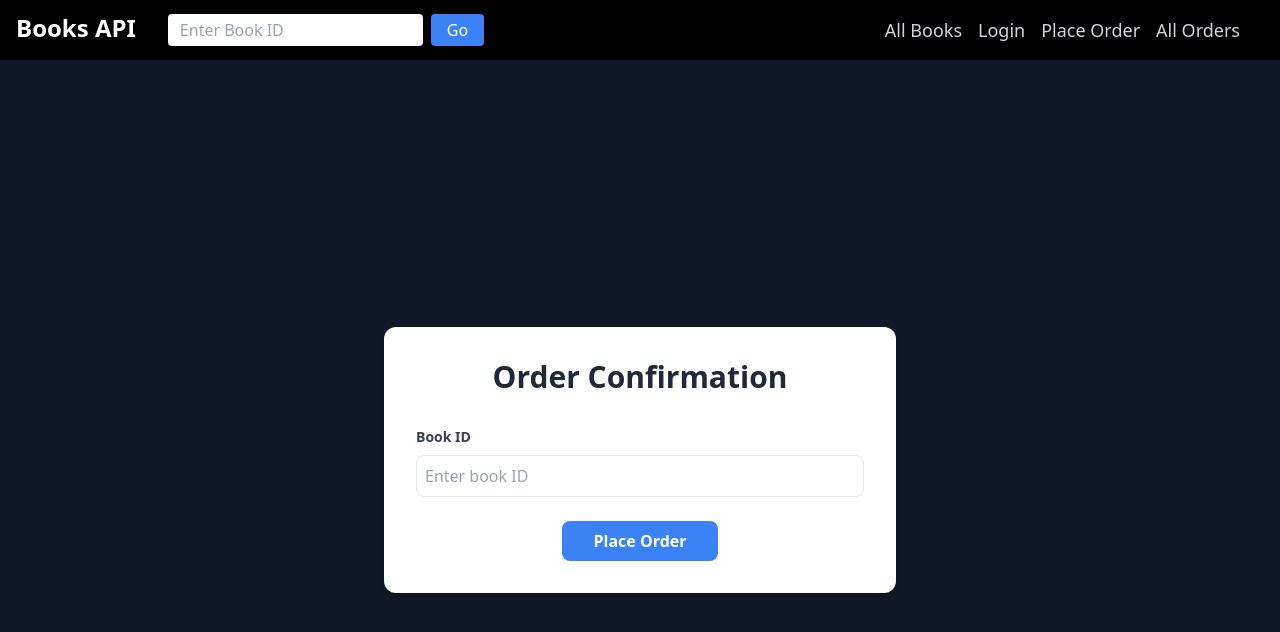
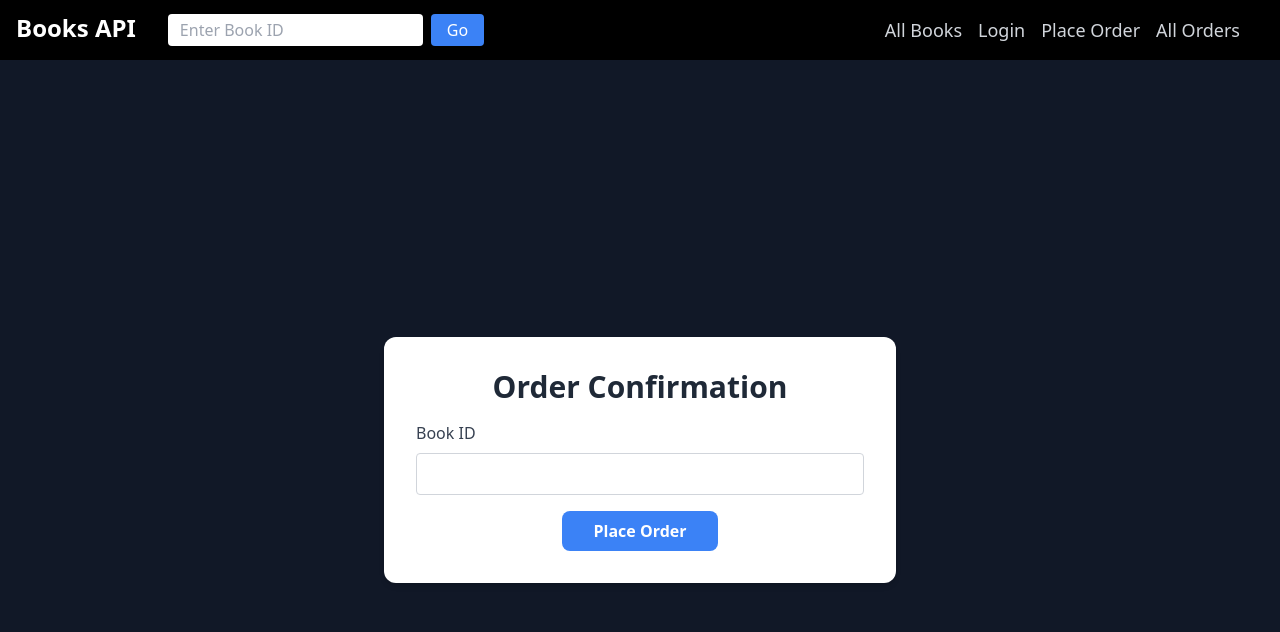
Before and after one commit to mjunaidca/books-api, a Next.js app: page /new-order in a window 1280 px wide. Shown: the top 632 px of the page. Built offline with nearby package versions, Linux system fonts and the light colour scheme.

Commit message:
Finalized Order Now Page

```diff
--- a/src/app/api/myorder/route.ts
+++ /dev/null
@@ -1,25 +0,0 @@
-import { API_URL } from "@/utils/variables";
-import { NextResponse } from "next/server";
-
-export async function GET(request: Request) {
-
-    const bearer = request.headers.get('Authorization')
-
-    const data = await request.json()
-
-    const { orderId } = data;
-
-    const res = await fetch(`${API_URL}/orders/${orderId}`, {
-        method: "GET",
-        headers: {
-            "Content-Type": "application/json",
-            Authorization: `${bearer}`
-        },
-        cache: "no-store"
-    })
-
-    const response = await res.json();
-
-    return NextResponse.json(response)
-
-}
--- a/src/app/new-order/page.tsx
+++ b/src/app/new-order/page.tsx
@@ -1,12 +1,124 @@
-import React from "react";
-import OrderPage from "@/components/NewOrder";
+"use client";
+import { useState } from "react";
+import useSWR from "swr";
+import Link from "next/link";
+import { useRouter } from "next/navigation";
+import Loading from "@/app/loading";
+import { InputWithLabel } from "@/components/InputWithLabel";
+import { RingButton } from "@/components/Buttons/RingButton";
 
-const NewOrder = () => {
+const fetcher = async ({
+  bookId,
+  token,
+  clientName,
+  url,
+}: {
+  bookId: string;
+  token: string;
+  clientName: string;
+  url: string;
+}) => {
+  const response = await fetch(url, {
+    method: "POST",
+    headers: {
+      "Content-Type": "application/json",
+      Authorization: `Bearer ${token}`,
+    },
+    body: JSON.stringify({ clientName: clientName, bookId: bookId }),
+  });
+
+  console.log("Token in fetcher:", token);
+  console.log("Response status:", response.status);
+
+  if (!response.ok) {
+    throw new Error("An error occurred while fetching the data");
+  }
+
+  const data = await response.json();
+
+  return data;
+};
+
+const OrderPage = () => {
+  const [bookId, setbookId] = useState("");
+  const [callSWR, setCallSWR] = useState(false);
+  const [submitted, SetSubmitted] = useState(false);
+
+  const isClient = typeof window !== "undefined";
+  const bearer = isClient ? localStorage.getItem("accessToken") : null;
+  const name = isClient ? localStorage.getItem("name") : null;
+
+  const router = useRouter();
+
+  const { data, error } = useSWR(
+    callSWR
+      ? {
+          url: `/api/order`,
+          clientName: name,
+          bookId: bookId,
+          token: bearer,
+        }
+      : null,
+    fetcher
+  );
+
+  if (data) {
+    console.log("Order Token", data.orderId);
+  }
+
+  const handleSubmit = async (e: React.FormEvent) => {
+    e.preventDefault();
+
+    console.log("Token before calling fetcher:", bookId);
+
+    setCallSWR(true);
+  };
+
   return (
-    <div>
-      <OrderPage />
+    <div className="min-h-screen flex items-center justify-center">
+      <form
+        onSubmit={handleSubmit}
+        className="bg-white w-full max-w-lg p-8 rounded-xl shadow-md mx-4"
+      >
+        <h2 className="text-2xl sm:text-3xl font-semibold text-center mb-4 text-gray-800">
+          Order Confirmation
+        </h2>
+        {callSWR && (
+          <div className="SuccessText mb-8 text-center">
+            <p className="text-green-600 font-semibold mb-1">
+              Your Order Status:
+            </p>
+            {data ? (
+              `${(data.orderId && "Order Placed!") || data.error}`
+            ) : (
+              <Loading />
+            )}
+
+            <div className="flex items-center text-sm md:text-base mt-4 justify-center space-x-8">
+              <RingButton href="/" text="Browse Books" />
+              <RingButton href="/all-orders" text=" View Orders" />
+            </div>
+          </div>
+        )}
+
+        <InputWithLabel
+          label="Book ID"
+          value={bookId}
+          onChange={(e) => setbookId(e.target.value)}
+        />
+
+        <div className="flex items-center justify-center">
+          <button
+            type="submit"
+            className="bg-blue-500 hover:bg-blue-700 text-white font-semibold py-2 px-8 rounded-lg focus:outline-none focus:shadow-outline transition-colors duration-200"
+            disabled={!bookId}
+          >
+            Place Order
+          </button>
+        </div>
+      </form>
     </div>
   );
 };
 
-export default NewOrder;
+export default OrderPage;
--- /dev/null
+++ b/src/components/Buttons/RingButton.tsx
@@ -0,0 +1,15 @@
+import Link from "next/link";
+import React from "react";
+
+export const RingButton = ({ href, text }: { href: string; text: string }) => {
+  return (
+    <div>
+        <Link
+          href={href}
+          className="px-6 py-2 bg-gray-200 ring-2 ring-blue-700 font-semibold rounded-lg hover:bg-blue-300 transition-colors duration-200"
+        >
+          {text}
+        </Link>
+    </div>
+  );
+};
--- a/src/components/NewOrder/index.tsx
+++ /dev/null
@@ -1,138 +0,0 @@
-"use client";
-import { useState } from "react";
-import useSWR from "swr";
-import Link from "next/link";
-
-const fetcher = async ({
-  bookId,
-  token,
-  clientName,
-  url,
-}: {
-  bookId: string;
-  token: string;
-  clientName: string;
-  url: string;
-}) => {
-  // const clientName = window.localStorage.getItem("name");
-
-  // const token = window.localStorage.getItem("accessToken");
-  const response = await fetch(url, {
-    method: "POST",
-    headers: {
-      "Content-Type": "application/json",
-      Authorization: `Bearer ${token}`,
-    },
-    body: JSON.stringify({ clientName: clientName, bookId: bookId }),
-  });
-
-  console.log("Token in fetcher:", token);
-  console.log("Response status:", response.status);
-
-  if (!response.ok) {
-    throw new Error("An error occurred while fetching the data");
-  }
-
-  const data = await response.json();
-
-  return data;
-};
-
-const OrderPage = () => {
-  const [bookId, setbookId] = useState("");
-  const [callSWR, setCallSWR] = useState(false);
-
-  const isClient = typeof window !== "undefined";
-  const bearer = isClient ? localStorage.getItem("accessToken") : null;
-  const name = isClient ? localStorage.getItem("name") : null;
-
-  const { data, error } = useSWR(
-    callSWR
-      ? {
-          url: `/api/order`,
-          clientName: name,
-          bookId: bookId,
-          token: bearer,
-        }
-      : null,
-    fetcher
-  );
-
-  if (data) {
-    console.log("Order Token", data.orderId);
-  }
-
-  const handleSubmit = async (e: React.FormEvent) => {
-    e.preventDefault();
-
-    console.log("Token before calling fetcher:", bookId);
-
-    setCallSWR(true);
-  };
-
-  return (
-    <div className="min-h-screen flex items-center justify-center">
-      <div className="bg-white w-full max-w-lg p-8 rounded-xl shadow-md mx-4">
-        <form>
-          <h2 className="text-2xl sm:text-3xl font-semibold text-center mb-8 text-gray-800">
-            Order Confirmation
-          </h2>
-          {callSWR && (
-            <div className="SuccessText mb-8 text-center">
-              <p className="text-green-700 font-semibold mb-1">
-                Your Order Id:
-              </p>
-              <p className="text-gray-800 mb-4">
-                {data ? `${data.orderId || data.error}` : `Loading...`}
-              </p>
-              <div className="flex items-center justify-center space-x-4">
-                <Link
-                  href="/"
-                  className="SuccessButton px-6 py-2 bg-blue-500 text-white font-semibold rounded-lg hover:bg-blue-600 transition-colors duration-200"
-                >
-                  Browse Books
-                </Link>
-                <Link
-                  href="/all-orders"
-                  className="SuccessButton px-6 py-2 bg-blue-500 text-white font-semibold rounded-lg hover:bg-blue-600 transition-colors duration-200"
-                >
-                  All Orders
-                </Link>
-              </div>
-            </div>
-          )}
-
-          <div className="mb-6">
-            <label
-              className="block text-gray-700 text-sm font-semibold mb-2"
-              htmlFor="bookId"
-            >
-              Book ID
-            </label>
-            <input
-              className="border w-full p-2 rounded-lg focus:border-blue-500 focus:outline-none focus:ring-1 focus:ring-blue-500 transition-all duration-200"
-              type="text"
-              name="bookId"
-              id="bookId"
-              placeholder="Enter book ID"
-              value={bookId}
-              onChange={(e) => setbookId(e.target.value)}
-            />
-          </div>
-
-          <div className="flex items-center justify-center">
-            <button
-              className="bg-blue-500 hover:bg-blue-700 text-white font-semibold py-2 px-8 rounded-lg focus:outline-none focus:shadow-outline transition-colors duration-200"
-              // disabled={!clientName || !token || !bookId}
-              onClick={handleSubmit}
-            >
-              Place Order
-            </button>
-          </div>
-        </form>
-      </div>
-    </div>
-  );
-};
-
-export default OrderPage;
```
